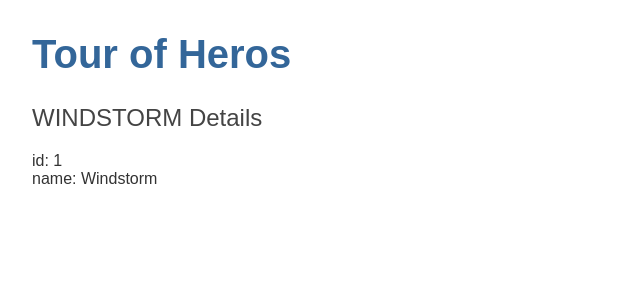
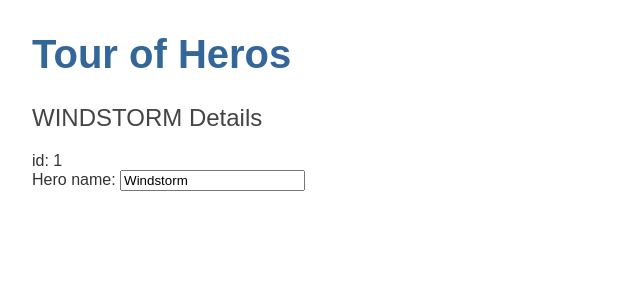
Before and after one commit to irenaJura/tour-of-heros-angular, an Angular app: page / in a window 1280 px wide. Shown: the top 300 px of the page, without its empty margins (0-640 px from the left). Built offline with nearby package versions, Linux system fonts and the light colour scheme.

Commit message:
implement ngModel directive

```diff
--- a/src/app/app.module.ts
+++ b/src/app/app.module.ts
@@ -4,6 +4,7 @@
 import { AppRoutingModule } from './app-routing.module';
 import { AppComponent } from './app.component';
 import { HeroesComponent } from './heroes/heroes.component';
+import { FormsModule } from '@angular/forms';
 @NgModule({
   declarations: [
     AppComponent,
@@ -11,6 +12,7 @@
   ],
   imports: [
     BrowserModule,
+    FormsModule,
     AppRoutingModule
   ],
   providers: [],
--- a/src/app/heroes/heroes.component.html
+++ b/src/app/heroes/heroes.component.html
@@ -1,3 +1,6 @@
 <h2>{{hero.name | uppercase}} Details</h2>
 <div><span>id: </span>{{hero.id}}</div>
-<div><span>name: </span>{{hero.name}}</div>
+<div>
+    <label for="name">Hero name: </label>
+    <input id="name" [(ngModel)]="hero.name" placeholder="name">
+</div>
```
